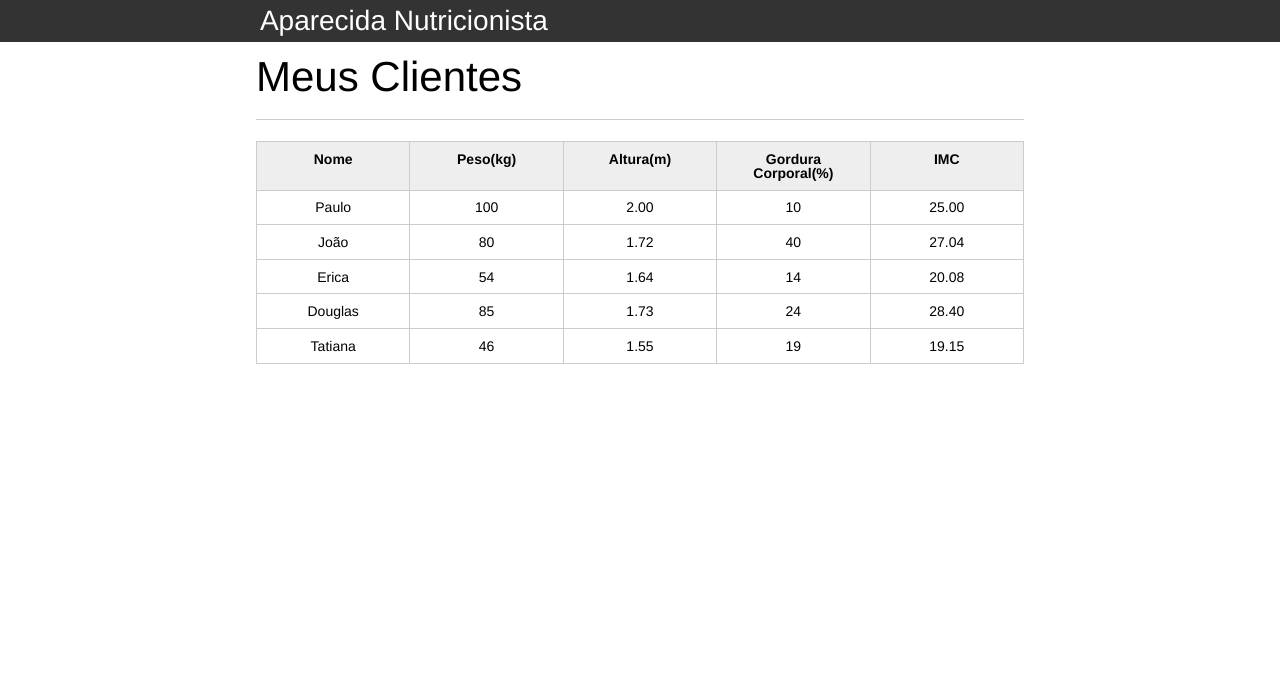
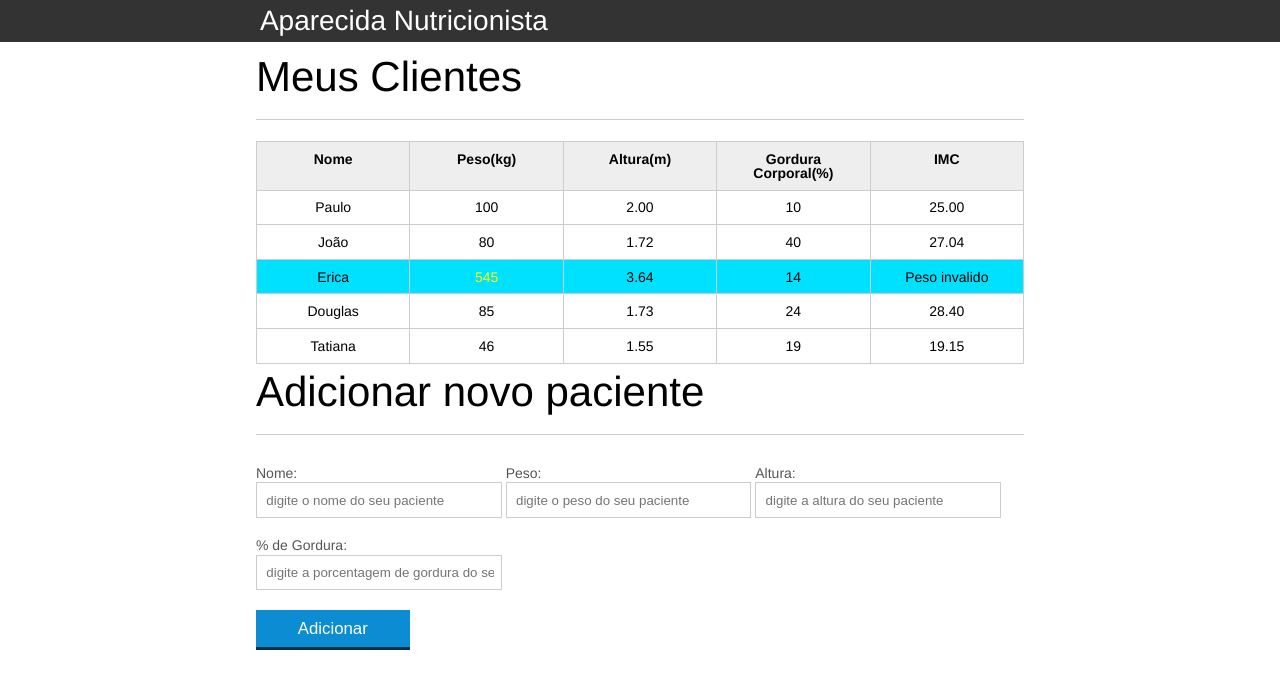
Before and after one commit to Fagner32/Clinica-de-Nutri-o, a plain HTML site: page index.html in a window 1280 px wide. Drawn offline with Linux system fonts and the light colour scheme.

Commit message:
Foi adicionado um formulário depois do main

```diff
--- a/css/index.css
+++ b/css/index.css
@@ -132,3 +132,7 @@ button[disabled=disabled], button:disabled {
 .campo-invalido{
 	border: 1px solid red;
 }
+
+.paciente-invalido{
+	background-color: rgb(0, 225, 255);
+}
--- a/index.html
+++ b/index.html
@@ -12,7 +12,7 @@
 
 		<header>
 			<div class="container">
-				<h1 class="titulo">Aparecida Nutrição</h1>
+				<h1 class="titulo">Aparecida Nutricionista</h1>
 			</div>
 		</header>
 		<main>
@@ -47,8 +47,8 @@
 
 						<tr class="paciente" >
 							<td class="info-nome">Erica</td>
-							<td class="info-peso">54</td>
-							<td class="info-altura">1.64</td>
+							<td class="info-peso">545</td>
+							<td class="info-altura">3.64</td>
 							<td class="info-gordura">14</td>
 							<td class="info-imc">0</td>
 						</tr>
@@ -72,6 +72,34 @@
 
 			</section>
 		</main>
+
+			<section class="container">
+				<h2 id="titulo-form">Adicionar novo paciente</h2>
+				<form>
+					<div class="grupo">
+						<label for="nome">Nome:</label>
+						<input id="nome" name="nome" type="text" placeholder="digite o nome do seu paciente" class="campo">
+					</div>
+
+					<div class="grupo">
+						<label for="peso">Peso:</label>
+						<input id="peso" name="peso" type="text" placeholder="digite o peso do seu paciente" class="campo campo-medio">
+					</div>
+
+					<div class="grupo">
+						<label for="altura">Altura:</label>
+						<input id="altura" name="altura" type="text" placeholder="digite a altura do seu paciente" class="campo campo-medio">
+					</div>
+
+					<div class="grupo">
+						<label for="gordura">% de Gordura:</label>
+						<input id="gordura" type="text" placeholder="digite a porcentagem de gordura do seu paciente" class="campo campo-medio">
+					</div>
+
+					<button id="adicionar-paciente" class="botao bto-principal">Adicionar</button>
+				</form>
+			</section>
+
 		<script type="text/javascript" src="/js/index.js"></script>
 	</body>
 </html>
--- a/js/index.js
+++ b/js/index.js
@@ -1,5 +1,4 @@
 // variavel principal para chamar o tr da tabela
-let titulo = document.querySelector('.titulo').textContent = 'Aparecida Nutricionista'
 let nomeCliente = document.querySelector(".nomeCliente").textContent = 'Meus Clientes'
 let pacientes = document.querySelectorAll(".paciente");
 
@@ -26,19 +25,34 @@ for (let i = 0; i < pacientes.length; i++) {
     //condicional em if/ else
     if(peso <= 0 || peso >= 500){
         tdimc.textContent = "Peso invalido";
-        paciente.style.backgroundColor = "red"
+        //paciente.style.backgroundColor = "lightcoral"
         tdpeso.style.color = "yellow"
-        tdpeso.style.fontSize = "20px"
+        paciente.classList.add("paciente-invalido")
         pesoValido = false;
 
     }else if(altura <= 0 || altura >= 3.00){
         tdimc.textContent = "Altura invalida";
-        paciente.style.backgroundColor = "red"
+        //paciente.style.backgroundColor = "lightcoral"
         tdaltura.style.color = "yellow"
+        paciente.classList.add("paciente-invalido")
         alturaValida = false;
 
     }else if(alturaValida && pesoValido){
         tdimc.textContent = imc
     }
 
-    }
+}
+
+//let titulo = document.querySelector('.titulo').addEventListener("click", escutaMensagem)
+
+
+//function escutaMensagem(){
+//    console.log("Eu fui clicado")
+//}
+let titulo = document.querySelector('.titulo').addEventListener("click", function(){
+    console.log("Fui clicado")
+})
+
+let botao = document.querySelector("#adicionar-paciente").addEventListener("click", function(){
+    console.log("eu, cliquei no botão")
+})
```
